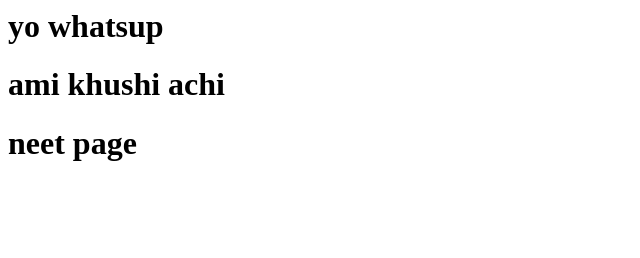
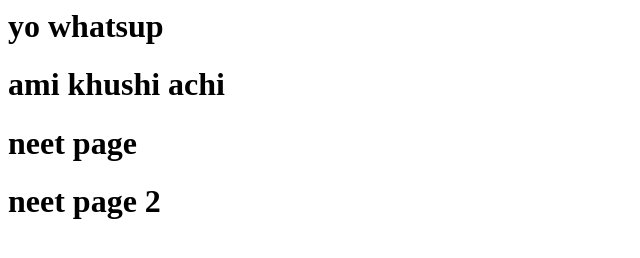
Before and after one commit to tahmidHossain17/gitHub-Tutorial, a plain HTML site: page index.html in a window 1280 px wide. Shown: the whole page, without its empty margins (0-640 px from the left). Drawn offline with Linux system fonts and the light colour scheme.

Commit message:
Update index.html

```diff
--- a/index.html
+++ b/index.html
@@ -8,6 +8,7 @@
     <h1>yo whatsup</h1>
     <h1>ami khushi achi</h1>
     <h1>neet page</h1>
+    <h1>neet page 2</h1>
 
 </body>
 </html>
```
